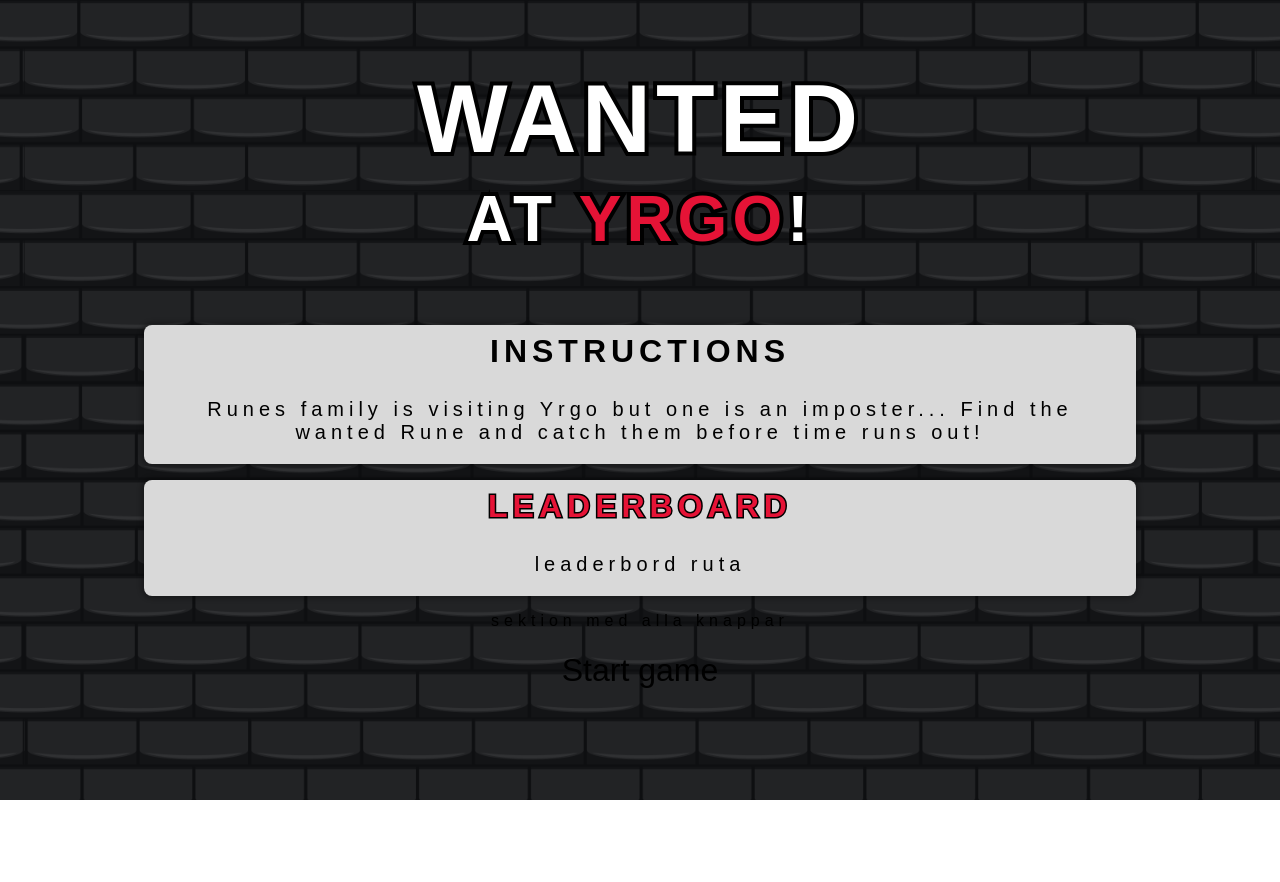
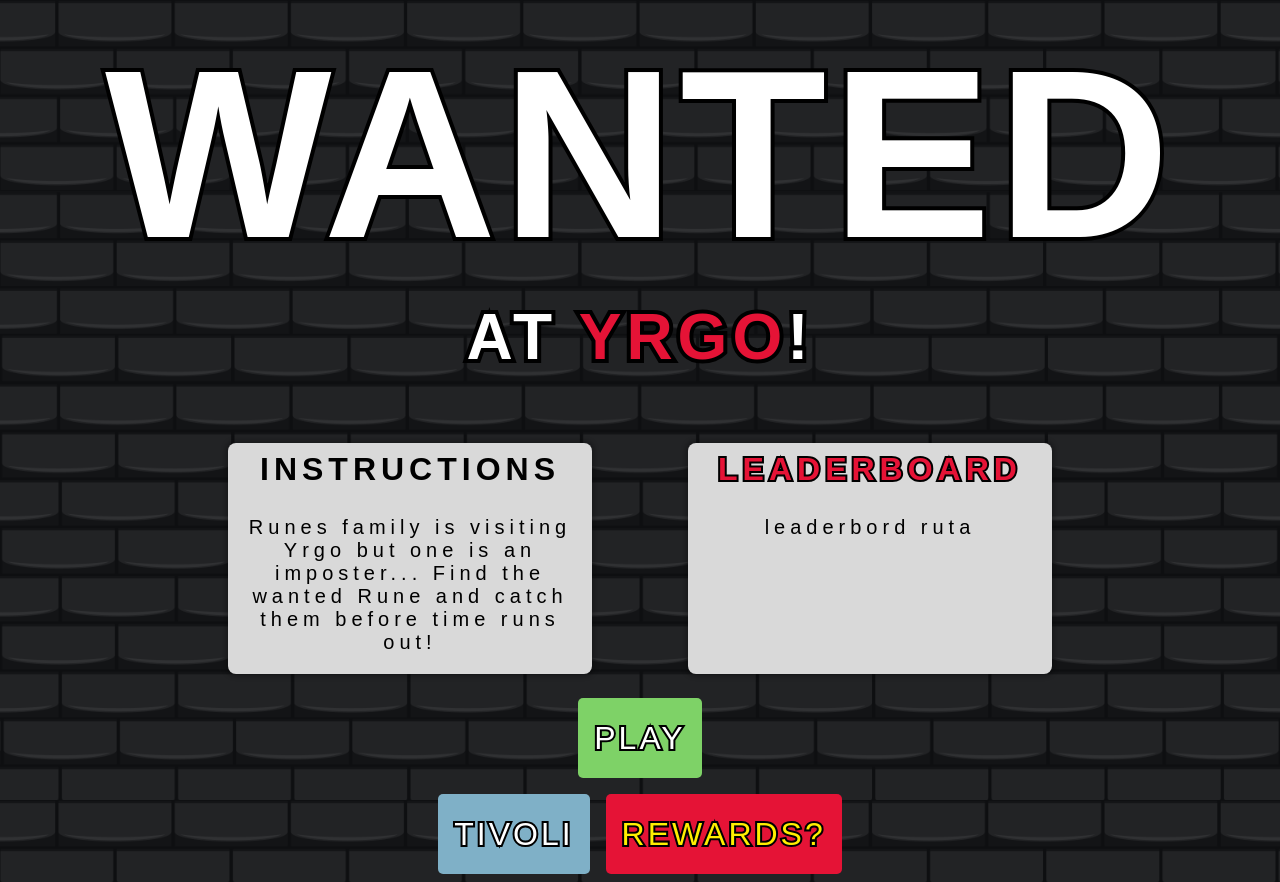
Before and after one commit to wilmareistad/wanted, a React (Vite) app: page / in a window 1280 px wide. Before the commit the page ends 800 px from the top, so only its background shows below. Built offline with nearby package versions, Linux system fonts and the light colour scheme; no server answers; a web font is replaced by a local one.

Commit message:
added style for buttons

```diff
--- a/src/components/Game/Idle.module.css
+++ b/src/components/Game/Idle.module.css
@@ -24,7 +24,7 @@
 }
 
 .leaderboardH {
-  -webkit-text-stroke: 3px black;
+  -webkit-text-stroke: 4px black;
   paint-order: stroke fill;
 }
 
@@ -35,3 +35,33 @@
 h3 {
   margin: 0.5rem;
 }
+
+.playBtn {
+  background-color: #7ED267;
+}
+
+.rewardBtn {
+  background-color: var(--yrgoRed);
+  color: #FFEE00;
+}
+
+.tivoliBtn {
+  background-color: #7FB0C7;
+}
+
+
+@media (min-width: 768px) {
+  .infoBoxes {
+    display: flex;
+    gap: 4rem;
+  }
+
+  .box {
+    width: 30vw;
+  }
+
+  h1 {
+    font-size: 15rem;
+    margin-top: 1rem;
+  }
+}
--- a/src/components/Game/Idle.tsx
+++ b/src/components/Game/Idle.tsx
@@ -13,7 +13,10 @@ export function Idle({ onStartGame }: IdleProps): ReactNode {
       <section className={styles.infoBoxes}>
         <div className={styles.box}>
           <h3>INSTRUCTIONS</h3>
-          <p>Runes family is visiting Yrgo but one is an imposter... Find the wanted Rune and catch them before time runs out! </p>
+          <p>
+            Runes family is visiting Yrgo but one is an imposter... Find the
+            wanted Rune and catch them before time runs out!{" "}
+          </p>
         </div>
         <div className={styles.box}>
           <h3 className={styles.leaderboardH}>LEADERBOARD</h3>
@@ -21,9 +24,13 @@ export function Idle({ onStartGame }: IdleProps): ReactNode {
         </div>
       </section>
 
-      <section className={styles.boxButtons}>sektion med alla knappar</section>
-
-      <button onClick={onStartGame}>Start game</button>
+      <section className={styles.boxButtons}>
+        <button className={styles.playBtn} onClick={onStartGame}>PLAY</button>
+        <div className={styles.infoButtons}>
+          <button className={styles.tivoliBtn}>TIVOLI</button>
+          <button className={styles.rewardBtn}>REWARDS?</button>
+        </div>
+      </section>
     </div>
   );
 }
--- a/src/index.css
+++ b/src/index.css
@@ -50,4 +50,12 @@ button {
   background: none;
   border: none;
   cursor: pointer;
+  color: var(--textLight);
+  -webkit-text-stroke: 4px black;
+  paint-order: stroke fill;
+  font-family: var(--headerFont);
+  border-radius: 5px;
+  margin: 0.5rem;
+  padding: 0rem 1rem;
+  letter-spacing: 3px;
 }
```
